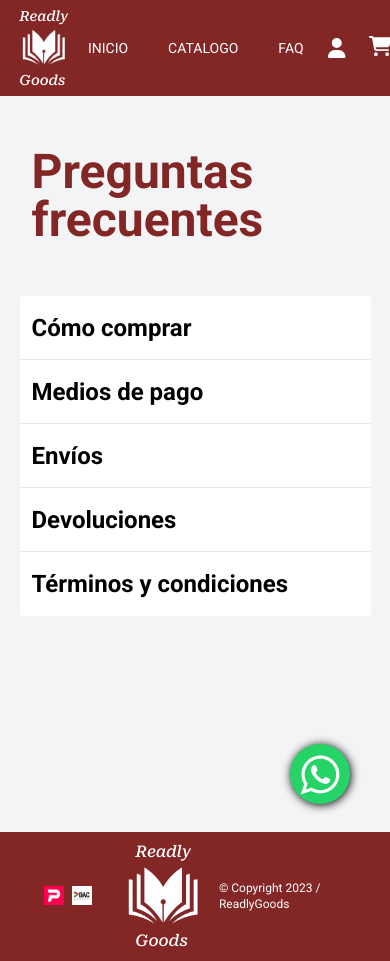
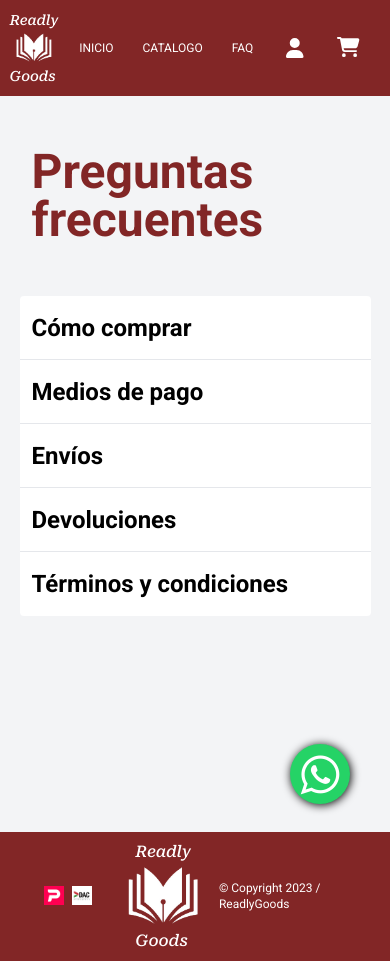
Before and after one commit to No-Country/c15-58-n-react-agregarback, a React (Vite) app in the folder Front/readly-goods/: page /faq in a window 390 px wide. Built offline with nearby package versions, Linux system fonts and the light colour scheme; a web font is replaced by a local one.

Commit message:
update responsive

```diff
--- a/Front/readly-goods/src/components/Layout/Navbar/Navbar.jsx
+++ b/Front/readly-goods/src/components/Layout/Navbar/Navbar.jsx
@@ -13,23 +13,23 @@ const Navbar = () => {
 
   return (
     <header className="sticky top-0 z-10 w-full  bg-[#822626]">
-      <nav className="flex items-center justify-between w-[90%] sm:w-[80%] md:w-[75%] lg:w-[65%] h-24 m-auto text-white">
-        <a className="sm:flex items-center" href="/">
-          <span className="font-roboto-serif lg:text-2xl text-sm">Readly</span>
-          <img className="w-12 sm:w-20 md:w-24 h-auto" src={Logo} alt="logo" />
-          <span className="font-roboto-serif lg:text-2xl text-sm">Goods</span>
+      <nav className="flex items-center justify-around w-[95%] sm:w-[85%] md:w-[75%] lg:w-[65%] h-24 m-auto text-white">
+        <a className="md:flex items-center" href="/">
+          <span className="font-roboto-serif lg:text-2xl sm:text-base text-sm md:text-lg ">Readly</span>
+          <img className="w-10 sm:w-15 m-auto md:w-24 h-auto" src={Logo} alt="logo" />
+          <span className="font-roboto-serif lg:text-2xl sm:text-base text-sm md:text-lg">Goods</span>
         </a>
 
-        <ul className="flex items-center justify-end text-sm lg:text-base">
-          <li className="uppercase sm:p-2 md:p-3 lg:px-5 p-5 hover:text-[#262525]">
+        <ul className="flex items-center justify-evenly md:justify-end text-xs md:text-sm  lg:text-lg w-full">
+          <li className="uppercase sm:p-3 md:p-3 lg:px-6 pr-1 hover:text-[#262525]">
             <Link to="/">inicio</Link>
           </li>
 
-          <li className="uppercase sm:p-2 md:p-3 lg:px-5 p-5 hover:text-[#262525]">
+          <li className="uppercase sm:p-3 md:p-3 lg:px-5 p-1 hover:text-[#262525]">
             <Link to="/books">catalogo</Link>
           </li>
 
-          <li className="uppercase sm:p-2 md:p-3 lg:px-5 p-5 hover:text-[#262525]">
+          <li className="uppercase sm:p-3 md:p-3 lg:px-5 p-1 hover:text-[#262525]">
             <Link to="/faq">FAQ</Link>
           </li>
           {/*----------------------------login--------------------------------------------*/}
@@ -37,7 +37,7 @@ const Navbar = () => {
             <ButtonUser />
           ) : (
             <li
-              className="flex flex-col items-center lg:px-5 p-1 cursor-pointer sm:p-5"
+              className="flex flex-col items-center lg:px-5 p-2 cursor-pointer sm:p-5"
               onClick={openModal}
             >
               <FontAwesomeIcon
@@ -47,7 +47,7 @@ const Navbar = () => {
             </li>
           )}
           {/*--------------------------CARRITO DE COMPRA---------------------------------*/}
-          <li className="relative inline-flex lg:pl-5 p-2 pl-5 sm:pl-5">
+          <li className="relative inline-flex lg:pl-5 pr-0 pl-1 sm:pl-5">
             <Link to="/cart">
               <FontAwesomeIcon
                 className=" h-5 hover:text-[#262525]"
--- a/Front/readly-goods/src/components/pages/Books/Books.jsx
+++ b/Front/readly-goods/src/components/pages/Books/Books.jsx
@@ -22,21 +22,19 @@ const Books = () => {
     current: 1,
   });
 
+  const genre = searchParams.get("genre");
 
-  const genre = searchParams.get('genre');
-
-
-    let urlData = `https://c15-58-readlygoods-three.vercel.app/books/?genre=${queryFilter.genre}&editorial=${queryFilter.editorial}&author=${queryFilter.author}&search=${queryFilter.search}`;
+  let urlData = `https://c15-58-readlygoods-three.vercel.app/books/?genre=${queryFilter.genre}&editorial=${queryFilter.editorial}&author=${queryFilter.author}&search=${queryFilter.search}`;
 
   useEffect(() => {
     fetch("https://c15-58-readlygoods-three.vercel.app/books")
-    .then((res) => res.json())
-    .then((data) => setBooks(data.allBooks));
+      .then((res) => res.json())
+      .then((data) => setBooks(data.allBooks));
   }, []);
 
   useEffect(() => {
-    if(genre){
-      setQueryFilter({...queryFilter, genre:genre} )
+    if (genre) {
+      setQueryFilter({ ...queryFilter, genre: genre });
       urlData = `https://c15-58-readlygoods-three.vercel.app/books/?genre=${genre}&editorial=${queryFilter.editorial}&author=${queryFilter.author}&search=${queryFilter.search}`;
     }
   }, []);
@@ -46,7 +44,6 @@ const Books = () => {
       .then((res) => res.json())
       .then((data) => setFilteredBooks(data.filteredBooks));
   }, [urlData]);
-
 
   const handleFilterClick = (e) => {
     const { name, value } = e.target;
@@ -60,12 +57,12 @@ const Books = () => {
     const { value } = e.target;
     setQueryFilter({ ...queryFilter, search: value });
   };
-  console.log(currentPage);
+  //console.log(currentPage);
   const changePage = (e) => {
     e.preventDefault();
     const { name, value } = e.target;
-    console.log(name);
-    console.log(value);
+    //console.log(name);
+    //console.log(value);
     if (name == "previous" && currentPage.current !== 1) {
       setCurrentPage({
         ...currentPage,
@@ -181,9 +178,9 @@ const Books = () => {
 
   return (
     <main className="w-full py-12 ">
-      <div className="w-[90%] sm:w-[80%] md:w-[75%] lg:w-[65%] m-auto  flex flex-col gap-6">
+      <div className="w-[95%] sm:w-[85%] md:w-[75%] lg:w-[65%] m-auto  flex flex-col gap-6">
         <div className="flex flex-row items-center justify-between ">
-          <h1 className="text-2xl font-semibold uppercase text-[#822626] w-2/6">
+          <h1 className="text-sm md:text-xl lg:text-2xl font-semibold uppercase text-[#822626] w-2/6">
             Productos
           </h1>
 
@@ -193,11 +190,11 @@ const Books = () => {
               onChange={handlerOnChangeSearchBar}
               type="text"
               placeholder="Busqueda..."
-              className="w-full text-gray-600 border-gray-400 border-solid rounded lg:h-9 border-1"
+              className="w-full text-gray-600 border-gray-400 border-solid rounded h-7 lg:h-9 border-1"
             />
           </div>
 
-          <p className="text-sm text-[#822626] w-2/6 font-semibold text-right">
+          <p className="text-xs md:text-sm text-[#822626] w-2/6 font-semibold text-right">
             {filteredBooks ? filteredBooks?.length : 0} articulos
           </p>
         </div>
@@ -213,7 +210,11 @@ const Books = () => {
                   name="genre"
                 >
                   {queryFilter.genre} {""}
-                  <FontAwesomeIcon icon={faCircleXmark} />
+                  <FontAwesomeIcon
+                    onClick={handleFilterClick}
+                    icon={faCircleXmark}
+                    name="genre"
+                  />
                 </button>
               ) : null}
               {queryFilter.editorial ? (
--- a/Front/readly-goods/src/components/pages/cart/Cart.jsx
+++ b/Front/readly-goods/src/components/pages/cart/Cart.jsx
@@ -14,7 +14,7 @@ const Cart = () => {
 
   return (
     <main className="w-full min-h-[calc(100vh-230px)] ">
-      <div className="w-[90%] sm:w-[80%] md:w-[75%] lg:w-[65%] m-auto">
+      <div className="w-[95%] sm:w-[85%] md:w-[75%] lg:w-[65%] m-auto">
         <h1 className="text-5xl p-3 mt-5 text-center rounded text-[#690202] font-bold ">
           Realiza tu compra
         </h1>
@@ -99,7 +99,7 @@ const Cart = () => {
           <div className="flex items-center justify-center w-full h-[30rem] rounded-lg my-12  bg-white">
             <div className="flex flex-col items-center justify-center py-5">
               <FontAwesomeIcon className="h-16 py-3" icon={faCartShopping} />
-              <span className="mb-2 text-lg py-3">
+              <span className="mb-2 text-lg py-3 p-2 text-center">
                 Aún no has agregado artículos a tu carrito.
               </span>
               <span>Busca los libros que más te gusten!</span>
--- a/Front/readly-goods/src/components/pages/home/HomeComponents/BannerCarrousel.jsx
+++ b/Front/readly-goods/src/components/pages/home/HomeComponents/BannerCarrousel.jsx
@@ -6,8 +6,8 @@ import { Carousel } from "flowbite-react";
 
 const BannerCarrousel = () => {
   return (
-    <div className="h-72 sm:h-64 xl:h-80 2xl:h-96 rounded-none">
-      <Carousel id="carousel" className="rounded-none" >
+    <div className="h-36 sm:h-64 md:h-80 lg:h-96 rounded-none">
+      <Carousel id="carousel">
         <img className="h-full" src={image1} alt="Banner Image 1" />
         <img className="h-full" src={image2} alt="Banner Image 2" />
         <img className="h-full" src={image3} alt="Banner Image 3" />
```
